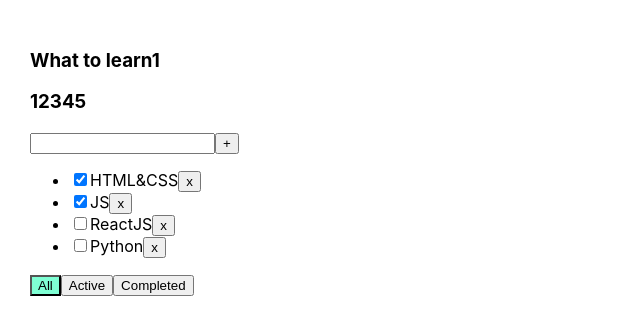
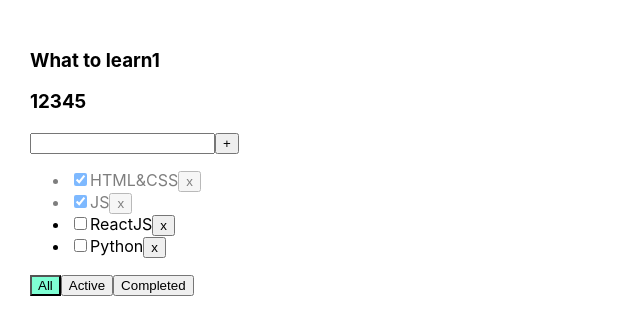
Before and after one commit to leonraz58/todolist, a React (Create React App) app: page / in a window 1280 px wide. Shown: the top 334 px of the page, without its empty margins (0-640 px from the left). Built offline with nearby package versions, Linux system fonts and the light colour scheme.

Commit message:
04 done tasks style

```diff
--- a/src/App.css
+++ b/src/App.css
@@ -18,3 +18,7 @@
 .active-filter {
   background-color: aquamarine;
 }
+
+.is-done {
+  opacity: 0.5;
+}
--- a/src/Todolist.tsx
+++ b/src/Todolist.tsx
@@ -77,7 +77,7 @@
                     }
 
                     return (
-                        <li key={el.id}>
+                        <li key={el.id} className={el.isDone?"is-done":""}>
                             <input type="checkbox"
                                    checked={el.isDone}
                                    onChange={onChangeHandler}
```
